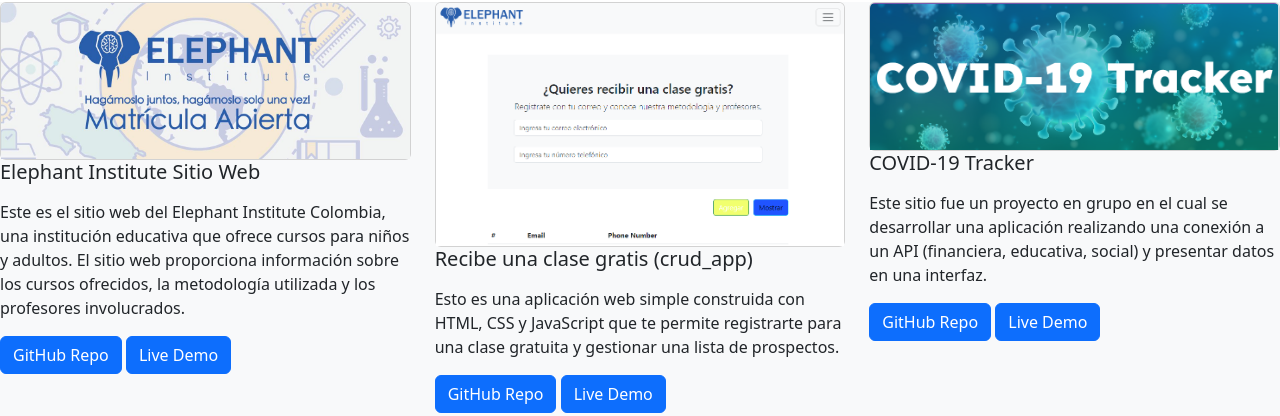
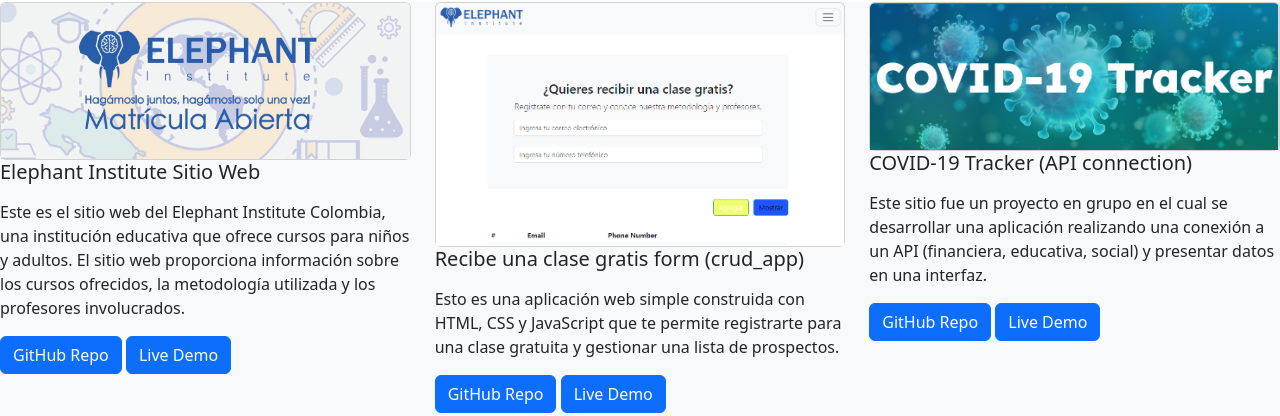
Before and after one commit to HannMen/portfolio, a plain HTML site: page portfolio.html in a window 1280 px wide. Shown: the part 797-1213 px from the top of the page. Drawn offline with nearby package versions, Linux system fonts and the light colour scheme.

Commit message:
Fifth commit

```diff
--- a/portfolio.html
+++ b/portfolio.html
@@ -79,7 +79,7 @@
             <img src="./assets/images/crud.PNG" class="card-img-top" alt="..." />
           </div>
           <div class="card-body">
-            <h5 class="card-title">Recibe una clase gratis (crud_app)</h5>
+            <h5 class="card-title">Recibe una clase gratis form (crud_app)</h5>
             <p></p>
             <p class="card-text">
               Esto es una aplicación web simple construida con HTML, CSS y JavaScript que te permite registrarte para
@@ -97,7 +97,7 @@
             <img src="./assets/images/covid.png" class="card-img-top" alt="..." />
           </div>
           <div class="card-body">
-            <h5 class="card-title">COVID-19 Tracker</h5>
+            <h5 class="card-title">COVID-19 Tracker (API connection)</h5>
             <p></p>
             <p class="card-text">
               Este sitio fue un proyecto en grupo en el cual se desarrollar una aplicación realizando una conexión a un
```
